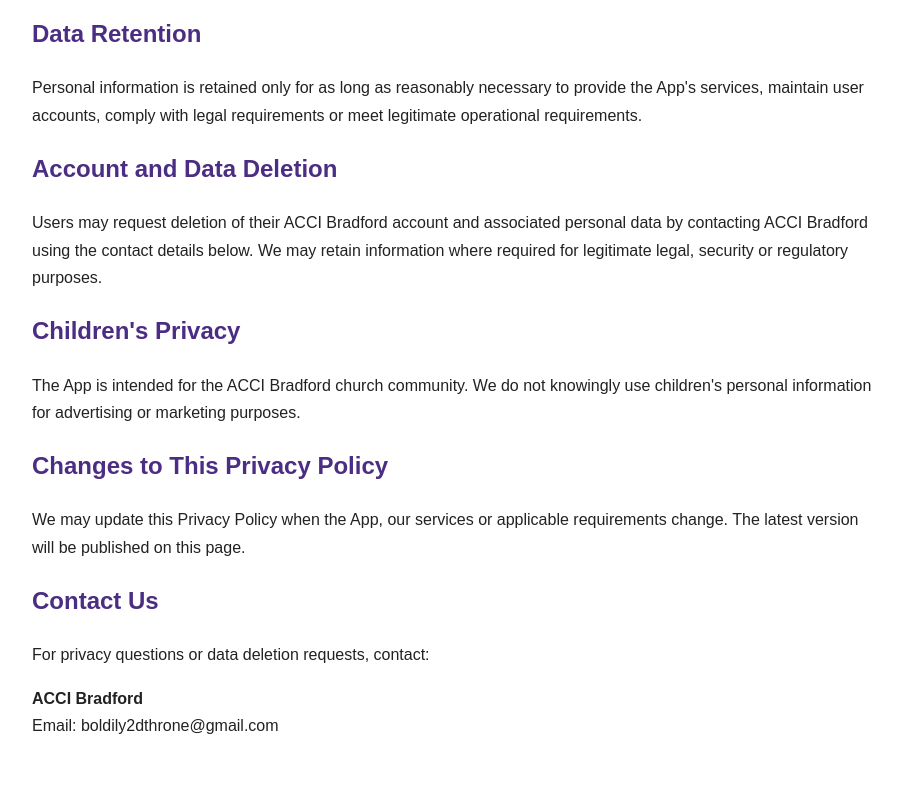
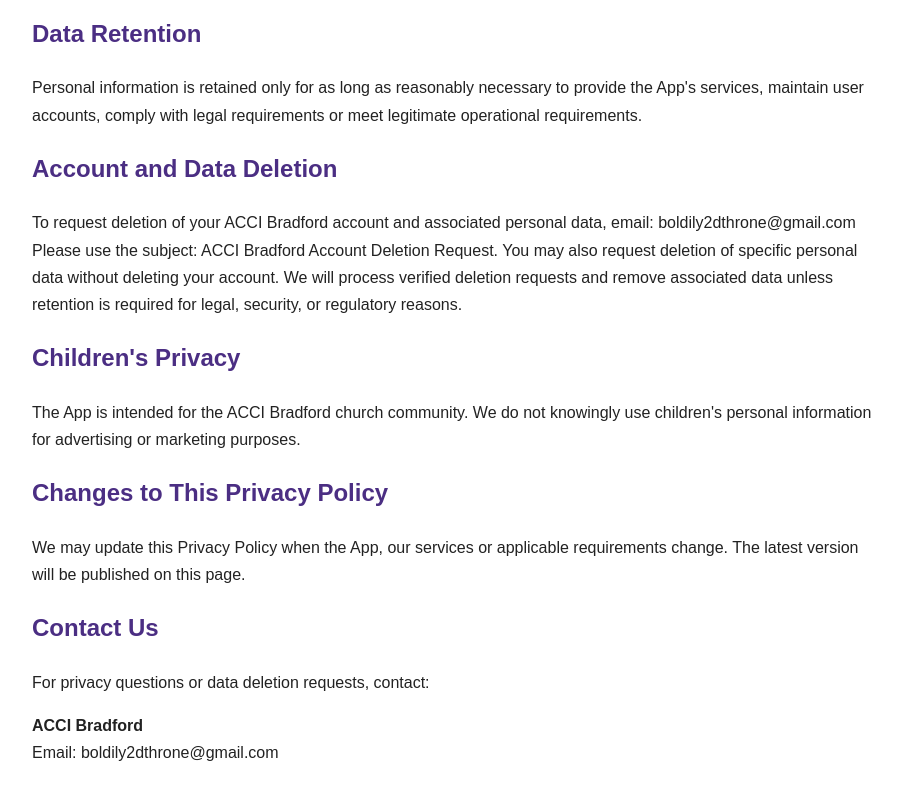
Before and after one commit to KingdomTrade/acci-bradford-privacy, a plain HTML site: page index.html in a window 1280 px wide. Shown: the part 1463-2263 px from the top of the page, without its empty margins (183-1085 px from the left). Before the commit the page ends 2242 px from the top, so only its background shows below. Drawn offline with Linux system fonts and the light colour scheme.

Commit message:
index.html

```diff
--- a/index.html
+++ b/index.html
@@ -114,10 +114,10 @@
 <h2>Account and Data Deletion</h2>
 
 <p>
-Users may request deletion of their ACCI Bradford account and associated
-personal data by contacting ACCI Bradford using the contact details below.
-We may retain information where required for legitimate legal, security or
-regulatory purposes.
+To request deletion of your ACCI Bradford account and associated personal data, email: boldily2dthrone@gmail.com
+Please use the subject: ACCI Bradford Account Deletion Request.
+You may also request deletion of specific personal data without deleting your account.
+We will process verified deletion requests and remove associated data unless retention is required for legal, security, or regulatory reasons.
 </p>
 
 <h2>Children's Privacy</h2>
```
